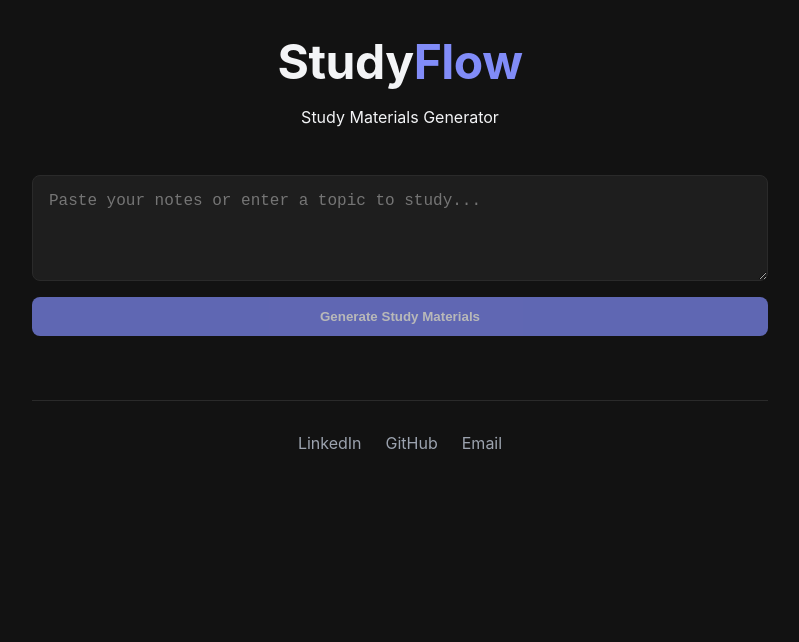
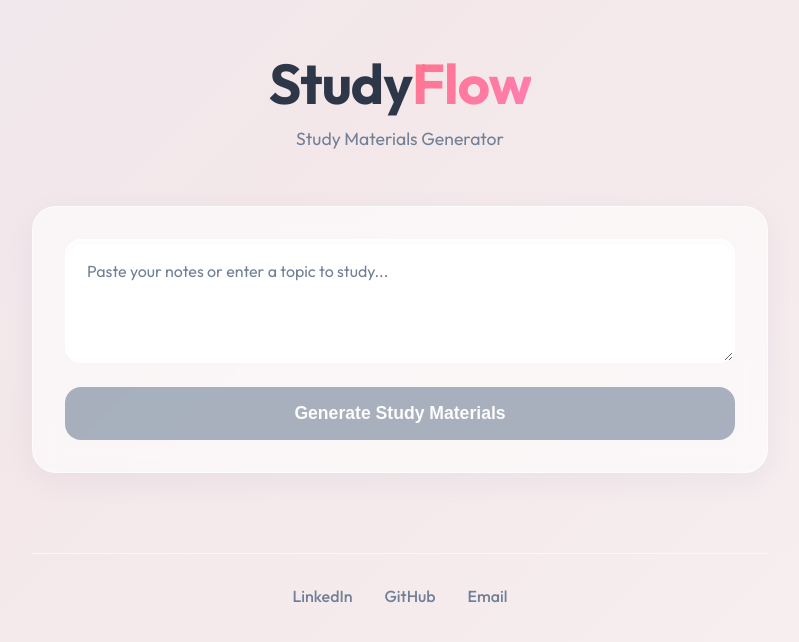
Before and after one commit to anurrraggg/StudyFlow, a React (Vite) app in the folder client/: page / in a window 1280 px wide. Shown: the top 642 px of the page, without its empty margins (240-1039 px from the left). Built offline with nearby package versions, Linux system fonts and the light colour scheme.

Commit message:
UI Revamp: Warm and humanized aesthetic with glassmorphism

```diff
--- a/client/src/App.css
+++ b/client/src/App.css
@@ -1,55 +1,70 @@
 .app-container {
   max-width: 800px;
   margin: 0 auto;
-  padding: 2rem;
+  padding: 3rem 2rem;
 }
 header {
   text-align: center;
-  margin-bottom: 3rem;
+  margin-bottom: 3.5rem;
 }
 h1 {
-  font-size: 3rem;
+  font-size: 3.5rem;
   margin: 0;
   color: var(--text);
   font-weight: 700;
-  letter-spacing: -0.5px;
+  letter-spacing: -1px;
 }
 h1 span {
-  color: var(--primary);
+  background: var(--primary-gradient);
+  -webkit-background-clip: text;
+  -webkit-text-fill-color: transparent;
+  background-clip: text;
+  display: inline-block;
+}
+header p {
+  color: var(--text-muted);
+  font-size: 1.1rem;
+  margin-top: 0.5rem;
+  font-weight: 400;
 }
 .error {
-    background: rgba(239, 68, 68, 0.1);
-    color: #fca5a5;
+    background: rgba(252, 129, 129, 0.15);
+    color: #e53e3e;
     padding: 1rem;
-    border-radius: 0.5rem;
-    border: 1px solid var(--error);
-    margin-bottom: 1rem;
+    border-radius: 0.75rem;
+    border: 1px solid rgba(252, 129, 129, 0.3);
+    margin-bottom: 1.5rem;
     text-align: center;
+    backdrop-filter: blur(8px);
+    -webkit-backdrop-filter: blur(8px);
+    box-shadow: var(--shadow-sm);
 }
 .results-container {
-    animation: fadeIn 0.5s ease-out;
+    animation: fadeIn 0.6s cubic-bezier(0.16, 1, 0.3, 1) forwards;
 }
 @keyframes fadeIn {
-    from { opacity: 0; transform: translateY(10px); }
+    from { opacity: 0; transform: translateY(20px); }
     to { opacity: 1; transform: translateY(0); }
 }
 
 .footer {
-  margin-top: 4rem;
+  margin-top: 5rem;
   padding-top: 2rem;
-  border-top: 1px solid var(--surface-hover);
+  border-top: 1px solid var(--border);
   display: flex;
   justify-content: center;
-  gap: 1.5rem;
+  gap: 2rem;
   flex-wrap: wrap;
 }
 
 .footer a {
   color: var(--text-muted);
   text-decoration: none;
-  transition: color 0.2s ease;
+  font-weight: 500;
+  transition: all 0.3s ease;
 }
 
 .footer a:hover {
   color: var(--primary);
+  transform: translateY(-2px);
 }
--- a/client/src/components/Flashcards.css
+++ b/client/src/components/Flashcards.css
@@ -1,22 +1,24 @@
 .flashcards-section {
-    margin-top: 3rem;
+    margin-top: 4rem;
 }
 .flashcards-section h2 {
-    margin-bottom: 1.5rem;
+    margin-bottom: 2rem;
+    font-size: 2rem;
+    color: var(--text);
 }
 .flashcard-container {
-    perspective: 1000px;
-    height: 250px;
+    perspective: 1500px;
+    height: 300px;
     width: 100%;
     cursor: pointer;
-    margin-bottom: 1rem;
+    margin-bottom: 1.5rem;
 }
 .flashcard {
     position: relative;
     width: 100%;
     height: 100%;
     text-align: center;
-    transition: transform 0.6s;
+    transition: transform 0.8s cubic-bezier(0.175, 0.885, 0.32, 1.275);
     transform-style: preserve-3d;
 }
 .flashcard.flipped {
@@ -31,31 +33,52 @@
     display: flex;
     align-items: center;
     justify-content: center;
-    padding: 2rem;
-    border-radius: 1rem;
-    background: var(--surface);
-    border: 1px solid var(--surface-hover);
-    box-shadow: 0 4px 6px rgba(0,0,0,0.1);
-    font-size: 1.25rem;
+    padding: 2.5rem;
+    border-radius: 1.5rem;
+    background: var(--surface-solid);
+    border: 1px solid var(--border);
+    box-shadow: var(--shadow-md);
+    font-size: 1.35rem;
+    line-height: 1.6;
+    color: var(--text);
+    overflow: hidden;
 }
 .flashcard-back {
     transform: rotateY(180deg);
-    background: var(--primary);
+    background: var(--primary-gradient);
     color: white;
+    border: none;
+    box-shadow: 0 10px 25px rgba(255, 117, 140, 0.3);
 }
 .flashcard-controls {
     display: flex;
     justify-content: space-between;
     align-items: center;
+    margin-top: 1rem;
 }
 .flashcard-controls button {
     background: var(--surface);
     color: var(--text);
-    padding: 0.5rem 1rem;
-    border-radius: 0.5rem;
-    border: none;
+    padding: 0.75rem 1.5rem;
+    border-radius: 1rem;
+    border: 1px solid var(--border);
     cursor: pointer;
+    font-weight: 600;
+    transition: all 0.2s ease;
+    backdrop-filter: blur(8px);
+    -webkit-backdrop-filter: blur(8px);
 }
-.flashcard-controls button:hover {
+.flashcard-controls button:hover:not(:disabled) {
     background: var(--surface-hover);
+    transform: translateY(-2px);
+    box-shadow: var(--shadow-sm);
 }
+.flashcard-controls button:disabled {
+    opacity: 0.5;
+    cursor: not-allowed;
+}
+.flashcard-controls span {
+    font-weight: 600;
+    color: var(--text-muted);
+    font-size: 1.1rem;
+}
--- a/client/src/components/InputForm.css
+++ b/client/src/components/InputForm.css
@@ -1,38 +1,62 @@
 .input-form {
     display: flex;
     flex-direction: column;
-    gap: 1rem;
-    margin-bottom: 2rem;
+    gap: 1.5rem;
+    margin-bottom: 3rem;
+    background: var(--surface);
+    padding: 2rem;
+    border-radius: 1.5rem;
+    box-shadow: var(--shadow-glass);
+    backdrop-filter: blur(12px);
+    -webkit-backdrop-filter: blur(12px);
+    border: 1px solid var(--border);
 }
 textarea {
     width: 100%;
-    padding: 1rem;
-    border-radius: 0.5rem;
-    background: var(--surface);
-    border: 1px solid var(--surface-hover);
+    padding: 1.25rem;
+    border-radius: 1rem;
+    background: var(--surface-solid);
+    border: 2px solid transparent;
     color: var(--text);
     font-size: 1rem;
+    font-family: inherit;
     resize: vertical;
-    transition: border-color 0.2s;
+    min-height: 120px;
+    box-shadow: inset 0 2px 4px rgba(0,0,0,0.02);
+    transition: all 0.3s cubic-bezier(0.16, 1, 0.3, 1);
 }
 textarea:focus {
     outline: none;
     border-color: var(--primary);
+    background: var(--surface-solid);
+    box-shadow: 0 0 0 4px rgba(255, 117, 140, 0.15);
+}
+textarea::placeholder {
+    color: var(--text-muted);
 }
 button {
-    padding: 0.75rem 1.5rem;
-    border-radius: 0.5rem;
+    padding: 1rem 2rem;
+    border-radius: 1rem;
     border: none;
-    background: var(--primary);
+    background: var(--primary-gradient);
     color: white;
+    font-size: 1.1rem;
     font-weight: 600;
     cursor: pointer;
-    transition: background 0.2s;
+    transition: all 0.3s cubic-bezier(0.16, 1, 0.3, 1);
+    box-shadow: 0 4px 15px rgba(255, 117, 140, 0.3);
 }
 button:hover:not(:disabled) {
-    background: var(--primary-hover);
+    transform: translateY(-2px);
+    box-shadow: 0 8px 25px rgba(255, 117, 140, 0.4);
+}
+button:active:not(:disabled) {
+    transform: translateY(1px);
 }
 button:disabled {
-    opacity: 0.7;
+    background: var(--text-muted);
+    opacity: 0.6;
     cursor: not-allowed;
+    box-shadow: none;
+    transform: none;
 }
--- a/client/src/components/Quiz.css
+++ b/client/src/components/Quiz.css
@@ -1,70 +1,114 @@
 .quiz-section {
-    margin-top: 3rem;
+    margin-top: 4rem;
 }
 .quiz-section h2 {
-    margin-bottom: 1.5rem;
+    margin-bottom: 2rem;
+    font-size: 2rem;
+    color: var(--text);
 }
 .question-card {
     background: var(--surface);
-    padding: 1.5rem;
-    border-radius: 1rem;
-    margin-bottom: 1.5rem;
+    padding: 2.5rem;
+    border-radius: 1.5rem;
+    margin-bottom: 2rem;
+    box-shadow: var(--shadow-glass);
+    backdrop-filter: blur(12px);
+    -webkit-backdrop-filter: blur(12px);
+    border: 1px solid var(--border);
 }
 .question-card h3 {
     margin-top: 0;
-    margin-bottom: 1rem;
+    margin-bottom: 1.5rem;
+    font-size: 1.35rem;
+    line-height: 1.5;
+    font-weight: 600;
 }
 .options {
     display: flex;
     flex-direction: column;
-    gap: 0.5rem;
+    gap: 0.75rem;
 }
 .option {
     text-align: left;
-    background: var(--bg);
-    border: 1px solid var(--surface-hover);
+    background: var(--surface-solid);
+    border: 2px solid transparent;
     color: var(--text);
-    padding: 1rem;
-    border-radius: 0.5rem;
+    padding: 1.25rem;
+    border-radius: 1rem;
     cursor: pointer;
-    transition: all 0.2s;
+    transition: all 0.25s cubic-bezier(0.16, 1, 0.3, 1);
+    font-size: 1.1rem;
+    box-shadow: var(--shadow-sm);
+    font-family: inherit;
 }
 .option:hover:not(:disabled) {
-    background: var(--surface-hover);
+    transform: translateX(4px);
+    border-color: rgba(255, 117, 140, 0.3);
+    box-shadow: var(--shadow-md);
 }
 .option.selected {
     border-color: var(--primary);
-    background: rgba(129, 140, 248, 0.15);
+    background: rgba(255, 117, 140, 0.1);
 }
 .option.correct {
-    background: rgba(52, 211, 153, 0.15);
+    background: rgba(104, 211, 145, 0.15);
     border-color: var(--success);
-    color: var(--success);
+    color: #276749;
 }
 .option.incorrect {
-    background: rgba(248, 113, 113, 0.1);
+    background: rgba(252, 129, 129, 0.15);
     border-color: var(--error);
-    color: var(--error);
+    color: #9b2c2c;
 }
 .submit-btn, .retry-btn {
     width: 100%;
     margin-top: 1rem;
-    padding: 1rem;
-    font-size: 1.1rem;
-    background: var(--primary);
+    padding: 1.25rem;
+    font-size: 1.15rem;
+    background: var(--primary-gradient);
     color: white;
     border: none;
-    border-radius: 0.5rem;
+    border-radius: 1rem;
     cursor: pointer;
+    font-weight: 600;
+    transition: all 0.3s cubic-bezier(0.16, 1, 0.3, 1);
+    box-shadow: 0 4px 15px rgba(255, 117, 140, 0.3);
+}
+.submit-btn:hover:not(:disabled), .retry-btn:hover {
+    transform: translateY(-2px);
+    box-shadow: 0 8px 25px rgba(255, 117, 140, 0.4);
+}
+.submit-btn:active:not(:disabled), .retry-btn:active {
+    transform: translateY(1px);
 }
 .submit-btn:disabled {
-    opacity: 0.5;
+    background: var(--text-muted);
+    opacity: 0.6;
     cursor: not-allowed;
+    box-shadow: none;
+    transform: none;
 }
 .results {
     text-align: center;
     margin-top: 2rem;
-    padding: 2rem;
+    padding: 3rem 2rem;
     background: var(--surface);
-    border-radius: 1rem;
+    border-radius: 1.5rem;
+    box-shadow: var(--shadow-glass);
+    backdrop-filter: blur(12px);
+    -webkit-backdrop-filter: blur(12px);
+    border: 1px solid var(--border);
 }
+.results h3 {
+    font-size: 2rem;
+    margin-bottom: 1.5rem;
+    background: var(--primary-gradient);
+    -webkit-background-clip: text;
+    -webkit-text-fill-color: transparent;
+    background-clip: text;
+    display: inline-block;
+}
+.retry-btn {
+    width: auto;
+    padding: 1rem 2rem;
+}
--- a/client/src/index.css
+++ b/client/src/index.css
@@ -1,21 +1,38 @@
+@import url('https://fonts.googleapis.com/css2?family=Outfit:wght@300;400;500;600;700&display=swap');
+
 :root {
-  --primary: #818cf8;
-  --primary-hover: #6366f1;
-  --bg: #121212;
-  --surface: #1e1e1e;
-  --surface-hover: #2a2a2a;
-  --text: #f3f4f6;
-  --text-muted: #9ca3af;
-  --error: #f87171;
-  --success: #34d399;
+  --primary: #ff758c;
+  --primary-hover: #ff607c;
+  --primary-gradient: linear-gradient(135deg, #ff758c 0%, #ff7eb3 100%);
+  --bg: #f8f9fa;
+  --surface: rgba(255, 255, 255, 0.6);
+  --surface-hover: rgba(255, 255, 255, 0.85);
+  --surface-solid: #ffffff;
+  --text: #2d3748;
+  --text-muted: #718096;
+  --error: #fc8181;
+  --success: #68d391;
+  --border: rgba(255, 255, 255, 0.6);
+  --shadow-sm: 0 4px 6px -1px rgba(0, 0, 0, 0.05), 0 2px 4px -1px rgba(0, 0, 0, 0.03);
+  --shadow-md: 0 10px 15px -3px rgba(0, 0, 0, 0.05), 0 4px 6px -2px rgba(0, 0, 0, 0.025);
+  --shadow-glass: 0 8px 32px 0 rgba(31, 38, 135, 0.05);
 }
 
 body {
   margin: 0;
-  font-family: 'Inter', system-ui, Avenir, Helvetica, Arial, sans-serif;
-  background-color: var(--bg);
+  font-family: 'Outfit', 'Inter', system-ui, Avenir, Helvetica, Arial, sans-serif;
+  background: linear-gradient(-45deg, #fdfbfb, #f3e7e9, #e3eeff, #f3e7e9);
+  background-size: 400% 400%;
+  animation: gradientBG 15s ease infinite;
   color: var(--text);
   -webkit-font-smoothing: antialiased;
+  min-height: 100vh;
+}
+
+@keyframes gradientBG {
+  0% { background-position: 0% 50%; }
+  50% { background-position: 100% 50%; }
+  100% { background-position: 0% 50%; }
 }
 
 * {
```
